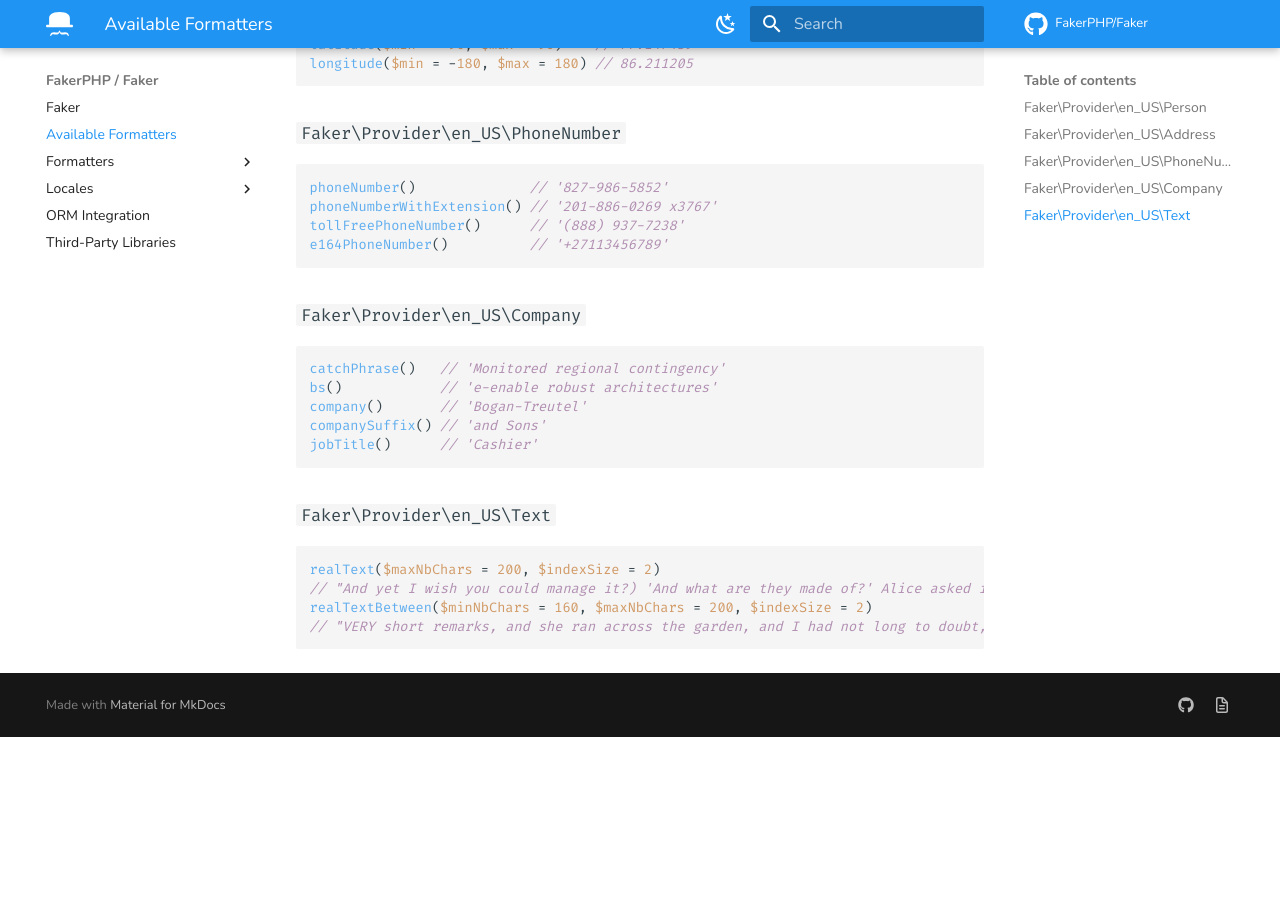
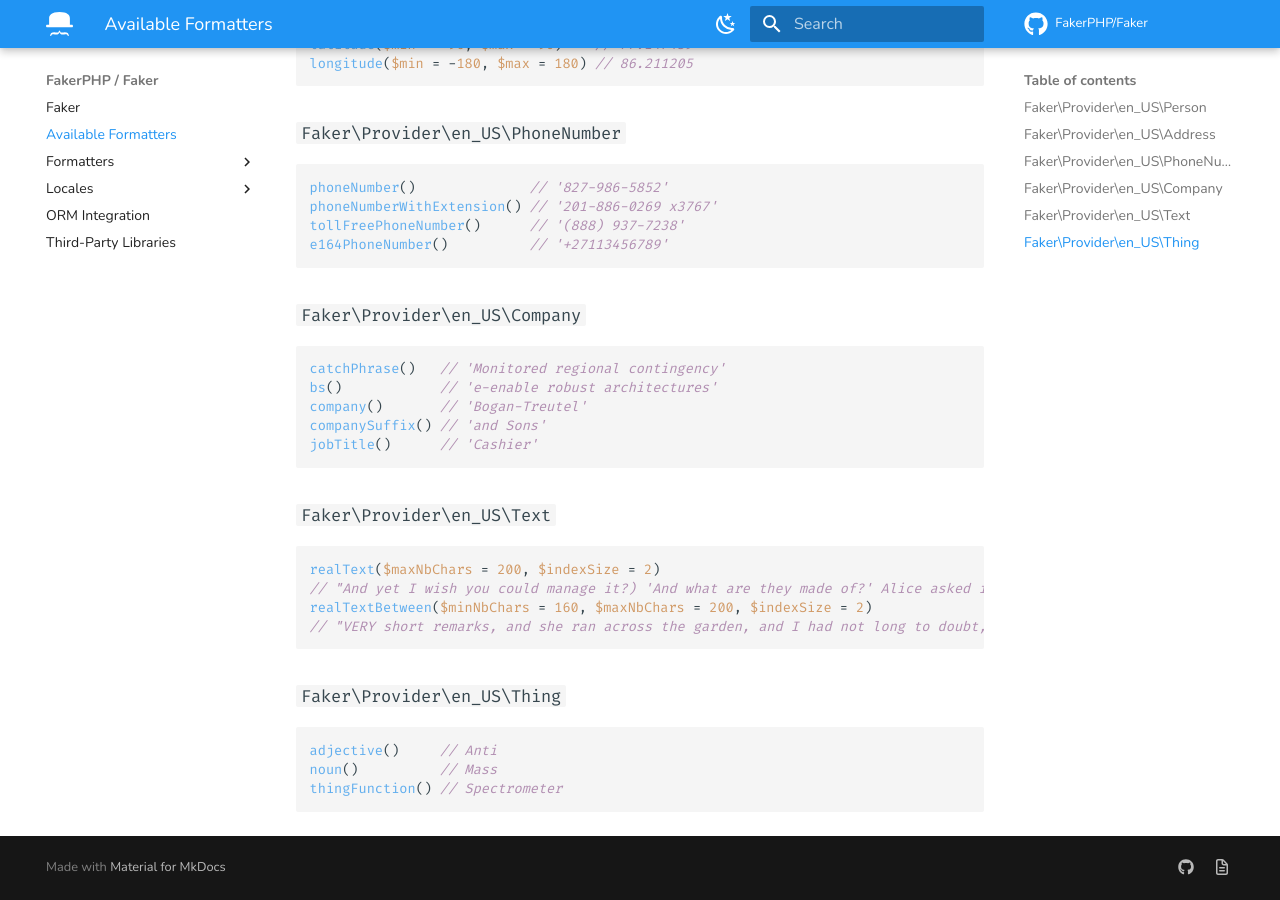
Before and after one commit to FakerPHP/fakerphp.github.io, an MkDocs documentation site: the page built from docs/formatters.md, in a window 1280 px wide and 900 px high, scrolled down 941 px. Built offline with MkDocs 1.6.1 and Material for MkDocs 9.7.7, drawn with Linux system fonts in a browser that asks for light colours; nearby versions of some CDN libraries; comment, search, counter and statistics services are not loaded; before the commit the page ends 1678 px from its top, so only the background shows below that.

Commit message:
Updated formatters.md for Thing Provider

````diff
--- a/docs/formatters.md
+++ b/docs/formatters.md
@@ -70,3 +70,12 @@
 realTextBetween($minNbChars = 160, $maxNbChars = 200, $indexSize = 2)
 // "VERY short remarks, and she ran across the garden, and I had not long to doubt, for the end of the bottle was NOT marked 'poison,' it is right?' 'In my youth,' Father William replied to his ear."
 ```
+
+### `Faker\Provider\en_US\Thing`
+
+```php
+adjective()     // Anti
+noun()          // Mass
+thingFunction() // Spectrometer
+
+```
````
